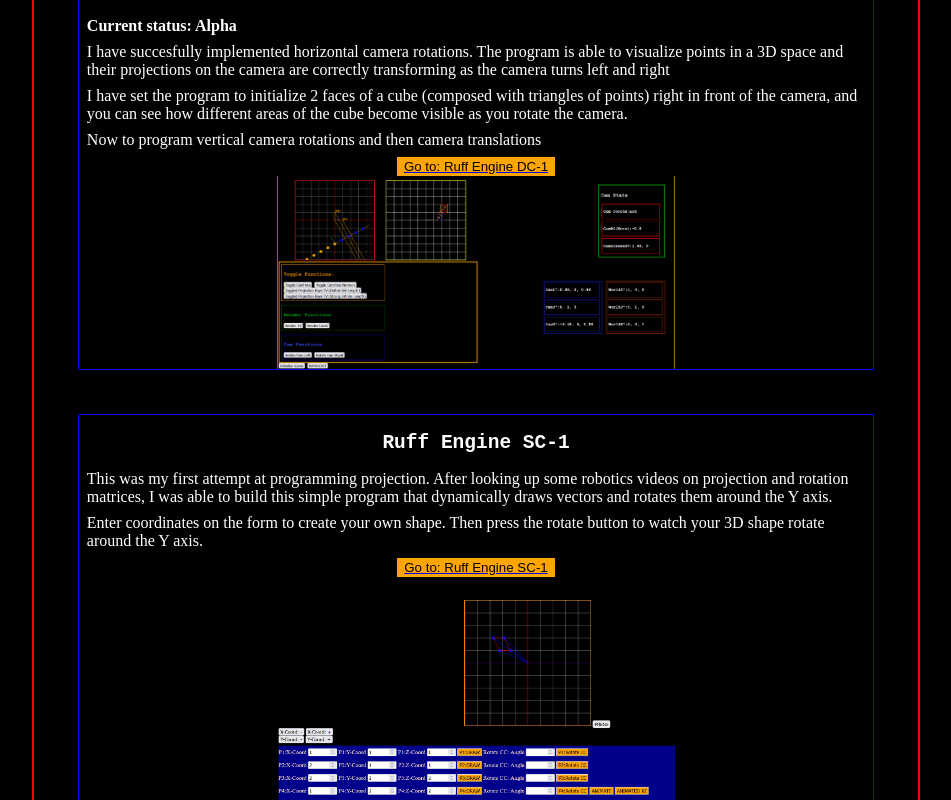
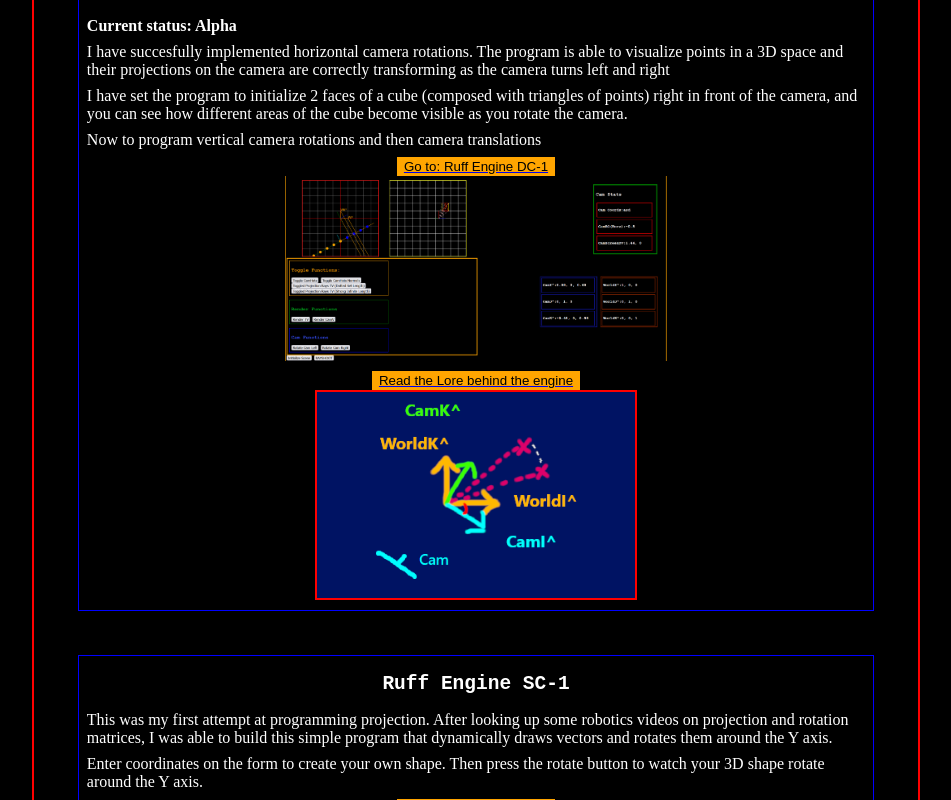
Before and after one commit to dynamic-abi/dynamic-abi.github.io, a plain HTML site: page programmingwork.html in a window 1280 px wide. Shown: the part 569-1369 px from the top of the page, without its empty margins (164-1115 px from the left). Drawn offline with Linux system fonts and the light colour scheme.

Commit message:
Add files via upload

```diff
--- a/programmingwork.html
+++ b/programmingwork.html
@@ -61,10 +61,25 @@
       </a>
 
 
+
+
       <div class="programDescImage">
 
         <a href="WebsiteFolder_Programming/RuffEngine_DC/ruffEngineDC1Page.html">
-          <img src="images/RuffEngineDC1.png" style="width:50%; display: block; margin: auto;" alt="RuffEngineDC1">
+          <img src="images/RuffEngineDC1.png" style="width:48%; display: block; margin: auto; margin-bottom:10px;" alt="RuffEngineDC1">
+        </a>
+
+      </div>
+
+
+
+      <a href="WebsiteFolder_Programming/RuffEngine_DC/functionExplanationPages/introductionPage.html">
+        <button type="button" name="button">Read the Lore behind the engine  </button>
+      </a>
+      <div class="programDescImage">
+
+        <a href="WebsiteFolder_Programming/RuffEngine_DC/functionExplanationPages/introductionPage.html">
+          <img src="WebsiteFolder_Programming/RuffEngine_DC/functionExplanationPages/images/camHatsIntro4.png" style="width:40%; border: 2px solid red; display: block; margin: auto; margin-bottom:10px;" alt="RuffEngineDC1">
         </a>
 
       </div>
```
